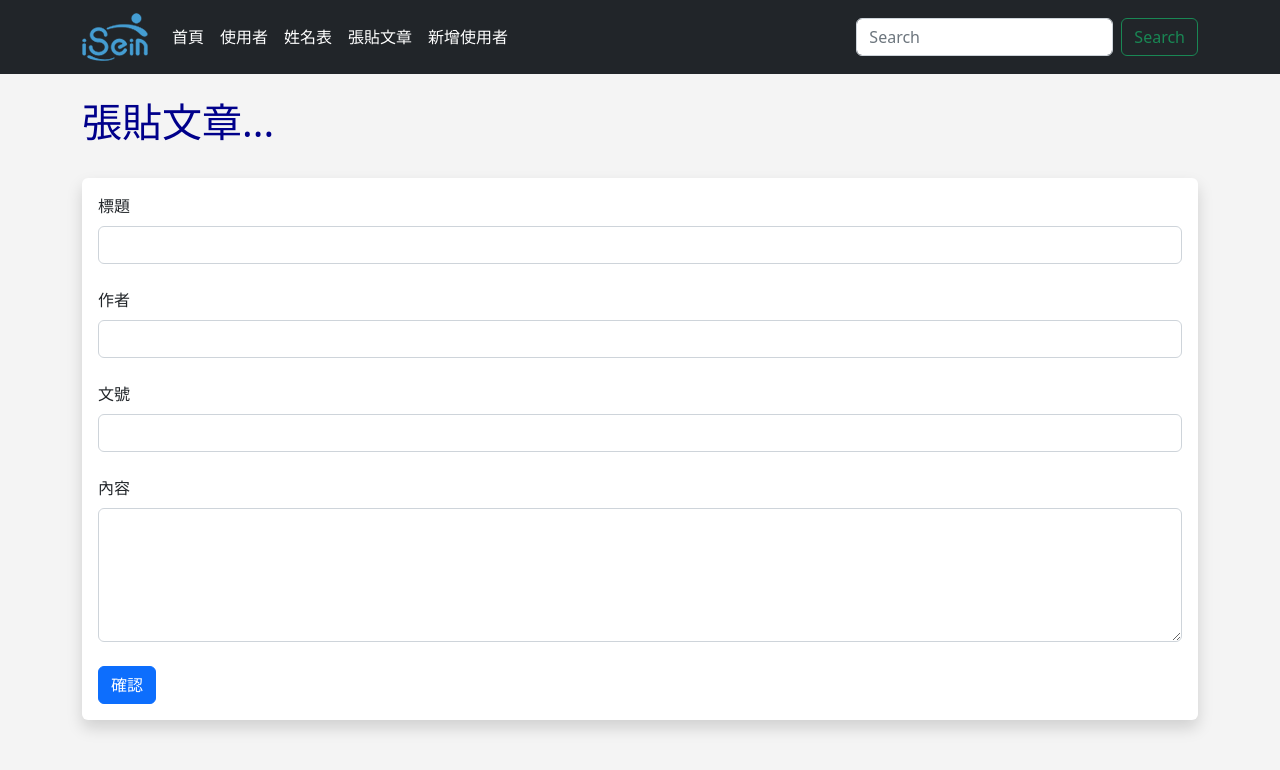
After one commit to hominchen/hominflask2, a Flask app: page /add-post in a window 1280 px wide. The commit adds this page. Shown: the top 770 px of the page. Run offline with Flask 2, Linux system fonts and the light colour scheme.

Commit message:
add Post db and post page

```diff
--- a/app.py
+++ b/app.py
@@ -7,7 +7,8 @@ from flask_sqlalchemy import SQLAlchemy
 from datetime import datetime
 from flask_migrate import Migrate
 from werkzeug.security import generate_password_hash, check_password_hash
-
+from datetime import datetime, date
+from wtforms.widgets import TextArea
 
 app = Flask(__name__)
 
@@ -167,6 +168,37 @@ def test_pw():
         passed = passed,
         form = form)
 
+#09 JSON
+@app.route('/date')
+def get_current_date():
+    favorite_pizza = {
+        "Bob":"臘腸",
+        "Kenny": "Cheese",
+        "Mary": "Mushroom"
+    }
+    return favorite_pizza
+    # return {'Date': date.today()}
+
+#10 Post
+@app.route('/add-post', methods=['GET', 'POST'])
+def add_post():
+    form=PostForm()
+    if form.validate_on_submit():
+        post = Posts(
+            title=form.title.data,
+            content=form.content.data,
+            author=form.author.data,
+            slug=form.slug.data
+            )
+        form.title.data = ""
+        form.content.data = ""
+        form.author.data = ""
+        form.slug.data = ""
+        db.session.add(post)
+        db.session.commit()
+        flash("Blog 訊息張貼成功")
+    return render_template("add_post.html", form=form)
+
 #03 錯誤頁面
 @app.errorhandler(404)
 def page_not_found(e):
@@ -197,6 +229,13 @@ class PasswordForm(FlaskForm):
     password_hash = PasswordField("你的密碼?", validators=[DataRequired()])
     submit = SubmitField("確認")
 
+#10 Post
+class PostForm(FlaskForm):
+    title = StringField("標題", validators=[DataRequired()])
+    content = StringField("內容", validators=[DataRequired()], widget=TextArea())
+    author = StringField("作者", validators=[DataRequired()])
+    slug = StringField("文號", validators=[DataRequired()])
+    submit = SubmitField("確認")
 
 # ==== db model ====
 class Users(db.Model):
@@ -220,6 +259,14 @@ class Users(db.Model):
     def __repr__(self) -> str:
         return '<Name %r>' % self.name
 
+#10 Post
+class Posts(db.Model):
+    id = db.Column(db.Integer, primary_key=True)
+    title = db.Column(db.String(255))
+    content = db.Column(db.Text)
+    author = db.Column(db.String(255))
+    date_posted = db.Column(db.DateTime, default=datetime.utcnow)
+    slug = db.Column(db.String(255))
 
 
 if __name__ == "__main__":
--- /dev/null
+++ b/templates/add_post.html
@@ -0,0 +1,34 @@
+{% extends 'base.html' %}
+
+{% block content %}
+    <!-- flash -->
+    {% for message in get_flashed_messages() %}
+    <div class="alert alert-success alert-dismissible fade show" role="alert">
+        {{ message }}
+        <button type="button" class="btn-close" data-bs-dismiss="alert" aria-label="Close"></button>
+    </div>
+    {% endfor %}
+
+    <h1>張貼文章...</h1>
+    <br/>
+    <div class="shadow p-3 mb-5 bg-body rounded">
+        <form method="POST">
+            {{ form.hidden_tag() }}
+
+            {{ form.title.label(class="form-label") }}
+            {{ form.title(class="form-control") }}
+            <br/>
+            {{ form.author.label(class="form-label") }}
+            {{ form.author(class="form-control") }}
+            <br/>
+            {{ form.slug.label(class="form-label") }}
+            {{ form.slug(class="form-control") }}
+            <br/>
+            {{ form.content.label(class="form-label") }}
+            {{ form.content(class="form-control", rows=5) }}
+            <br/>
+            {{ form.submit(class="btn btn-primary") }}
+        </form>
+    </div>
+
+{% endblock %}
--- a/templates/navbar.html
+++ b/templates/navbar.html
@@ -21,6 +21,10 @@
           </li>
 
           <li class="nav-item">
+            <a class="nav-link active" aria-current="page" href="{{ url_for('add_post') }}">張貼文章</a>
+          </li>
+
+          <li class="nav-item">
             <a class="nav-link active" aria-current="page" href="{{ url_for('add_user') }}">新增使用者</a>
           </li>
         </ul>
```
Also changed, not shown: migrations/versions/057da5c7a00d_add_posts_model.py (added, +36 -0 lines), users.db.
